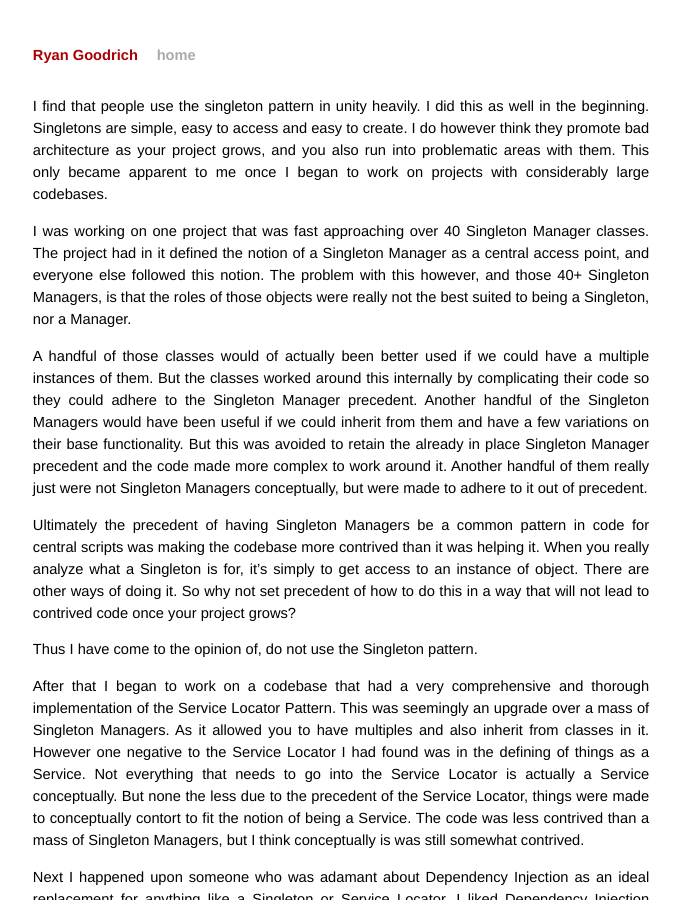
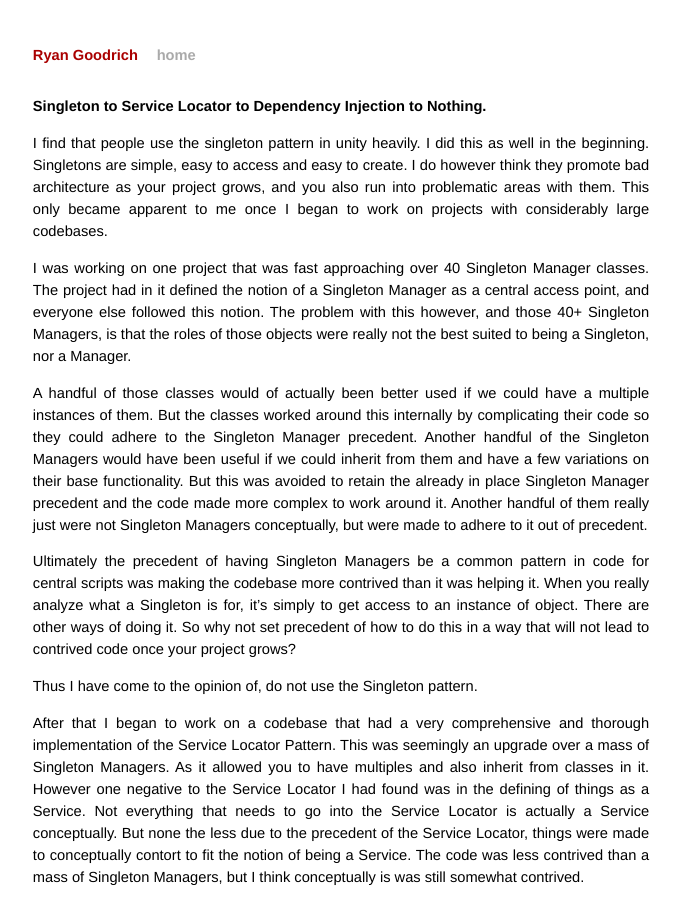
Before and after one commit to rygo6/rygo6.github.io, a Jekyll site: the page built from _posts/2016-6-18-Singleton-To-Service-Locator-To-Nothing.md, in a window 1280 px wide and 900 px high. Shown: the whole window, without its empty margins (299-980 px from the left). Built offline with Jekyll 4.4.1, drawn with Linux system fonts in a browser that asks for light colours.

Commit message:
added title

```diff
--- a/_posts/2016-6-18-Singleton-To-Service-Locator-To-Nothing.md
+++ b/_posts/2016-6-18-Singleton-To-Service-Locator-To-Nothing.md
@@ -2,6 +2,8 @@
 title: Singleton to Service Locator to Dependency Injection to Nothing.
 layout: default
 ---
+
+# Singleton to Service Locator to Dependency Injection to Nothing.
 
 I find that people use the singleton pattern in unity heavily. I did this as well in the beginning. Singletons are simple, easy to access and easy to create. I do however think they promote bad architecture as your project grows, and you also run into problematic areas with them. This only became apparent to me once I began to work on projects with considerably large codebases.
 
```
